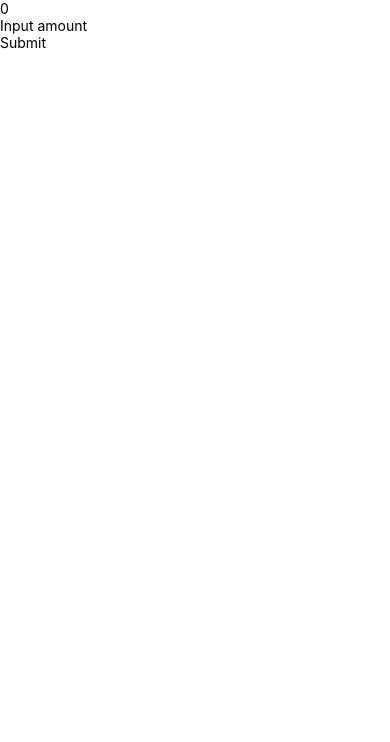
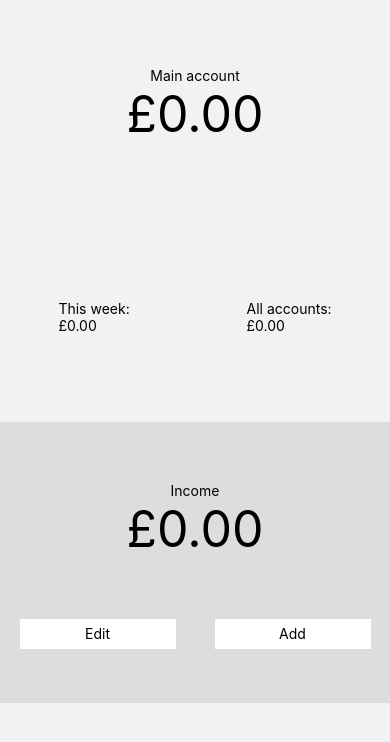
Before and after one commit to Ryan-B1yth/myBudget, a React Native app: screen /HomeScreen in a window 390 px wide. Shown: the top 742 px of the page. Built offline with nearby package versions, Linux system fonts and the light colour scheme.

Commit message:
Add navigation and start styling home screen

```diff
--- a/App.tsx
+++ b/App.tsx
@@ -13,17 +13,21 @@ import { PersistGate } from 'redux-persist/lib/integration/react';
 import HomeScreen from './src/screens/home/HomeScreen';
 import { store } from './src/features/app/store';
 import { persistor } from './src/features/app/store';
+import Router from './src/navigation/Router';
+import { NavigationContainer } from '@react-navigation/native';
 
 const App = () => {
   return (
+    <NavigationContainer>
       <Provider store={store}>
         <PersistGate persistor={persistor} loading={null}>
-        <SafeAreaView>
+          <SafeAreaView style={{ flex: 1 }}>
             <StatusBar />
-          <HomeScreen />
+            <Router />
           </SafeAreaView>
         </PersistGate>
       </Provider>
+    </NavigationContainer>
   );
 };
 
--- /dev/null
+++ b/src/components/dashboard/Dashboard.tsx
@@ -0,0 +1,41 @@
+import { View, Text, StyleSheet, Pressable } from 'react-native';
+import React from 'react';
+import { useAppSelector } from '../../features/app/hooks';
+import { useNavigation } from '@react-navigation/native';
+
+import styles from './styles';
+
+const Dashboard = ({ navigation }: any) => {
+  const userInfo = useAppSelector(state => state).userInfo;
+
+  const allAccounts = () => {
+    for (let i = 0; i <= userInfo.accounts.length; i++) {
+      return <Text>£{userInfo.accounts[i].currentBalance.toFixed(2)}</Text>;
+    }
+  };
+
+  return (
+    <View style={styles.container}>
+      <View style={styles.mainAccountContainer}>
+        <Text style={styles.title}>Main account</Text>
+        <Text style={styles.mainValue}>
+          £{userInfo.accounts[0].currentBalance.toFixed(2)}
+        </Text>
+      </View>
+      <View style={styles.secondaryInfo}>
+        <View>
+          <Text>This week:</Text>
+          <Text>£{userInfo.totalSpending.week.toFixed(2)}</Text>
+        </View>
+        <View>
+          <Pressable>
+            <Text>All accounts:</Text>
+            {allAccounts()}
+          </Pressable>
+        </View>
+      </View>
+    </View>
+  );
+};
+
+export default Dashboard;
--- /dev/null
+++ b/src/components/dashboard/styles.ts
@@ -0,0 +1,26 @@
+import { StyleSheet } from 'react-native';
+import { Dimensions } from 'react-native';
+
+const styles = StyleSheet.create({
+  container: {
+    width: '100%',
+    height: Dimensions.get('window').height / 2,
+  },
+  mainAccountContainer: {
+    height: '50%',
+    justifyContent: 'center',
+    alignItems: 'center',
+  },
+  title: {},
+  mainValue: {
+    fontSize: 50,
+  },
+  secondaryInfo: {
+    flexDirection: 'row',
+    justifyContent: 'space-around',
+    alignItems: 'center',
+    height: '50%',
+  },
+});
+
+export default styles;
--- /dev/null
+++ b/src/components/income/Income.tsx
@@ -0,0 +1,33 @@
+import { View, Text, Pressable } from 'react-native';
+import React from 'react';
+import { useAppSelector } from '../../features/app/hooks';
+import styles from './styles';
+
+const Income = ({ navigation }: any) => {
+  const userInfo = useAppSelector(state => state).userInfo;
+
+  return (
+    <View style={styles.container}>
+      <View style={styles.mainAccountContainer}>
+        <Text>Income</Text>
+        <Text style={styles.mainValue}>
+          £{userInfo.income[0].amount.toFixed(2)}
+        </Text>
+      </View>
+      <View style={styles.actions}>
+        <Pressable
+          style={({ pressed }) =>
+            pressed ? [styles.btn, styles.btnPressed] : styles.btn
+          }
+          onPress={() => navigation.navigate('AddIncomeScreen')}>
+          <Text style={styles.btnText}>Edit</Text>
+        </Pressable>
+        <Pressable style={styles.btn}>
+          <Text style={styles.btnText}>Add</Text>
+        </Pressable>
+      </View>
+    </View>
+  );
+};
+
+export default Income;
--- /dev/null
+++ b/src/components/income/styles.ts
@@ -0,0 +1,37 @@
+import { StyleSheet } from 'react-native';
+import { Dimensions } from 'react-native';
+
+const styles = StyleSheet.create({
+  container: {
+    height: Dimensions.get('window').height / 3,
+    width: '100%',
+    backgroundColor: '#dddddd',
+  },
+  mainAccountContainer: {
+    height: '70%',
+    justifyContent: 'center',
+    alignItems: 'center',
+  },
+  mainValue: {
+    fontSize: 50,
+  },
+  actions: {
+    flexDirection: 'row',
+    justifyContent: 'space-around',
+  },
+  btn: {
+    width: '40%',
+    backgroundColor: '#ffffff',
+    height: 30,
+    alignContent: 'center',
+    justifyContent: 'center',
+  },
+  btnText: {
+    textAlign: 'center',
+  },
+  btnPressed: {
+    backgroundColor: '#bbbbbb',
+  },
+});
+
+export default styles;
--- a/src/features/addCapital/addCapitalSlice.ts
+++ b/src/features/addCapital/addCapitalSlice.ts
@@ -1,56 +1,72 @@
 import { createSlice, PayloadAction } from '@reduxjs/toolkit';
 
+interface Spending {
+  week: number;
+  month: number;
+  sixMonth: number;
+  year: number;
+  allTime: number;
+}
+interface AccountHistory {
+  id: number;
+  date: number;
+  balance: number;
+}
 interface Accounts {
+  id: number;
   accountName: string;
   currentBalance: number;
   accountHistory: AccountHistory[];
-}
-
-interface AccountHistory {
-  date: number;
-  balance: number;
+  spending: Spending;
 }
 
 interface Income {
+  id: number;
   name: string;
   amount: number;
   dateOfPayment: number;
 }
 
 interface Expenses {
+  id: number;
   name: string;
   amount: number;
   dateOfPayment: number;
 }
 
 interface UserInfo {
+  id: 0;
   accounts: Accounts[];
-  spending: {
-    week: number;
-    month: number;
-    sixMonth: number;
-    year: number;
-    allTime: number;
-  };
+  totalSpending: Spending;
   totalCapital: number;
   income: Income[];
   expenses: Expenses[];
 }
 
 const initialState: UserInfo = {
+  id: 0,
   accounts: [
     {
+      id: 0,
       accountName: 'Main',
       currentBalance: 0,
       accountHistory: [
         {
+          id: 0,
           date: Date.now(),
           balance: 0,
         },
       ],
+      spending: {
+        week: 0,
+        month: 0,
+        sixMonth: 0,
+        year: 0,
+        allTime: 0,
+      },
     },
   ],
-  spending: {
+  totalSpending: {
     week: 0,
     month: 0,
     sixMonth: 0,
@@ -60,6 +76,7 @@ const initialState: UserInfo = {
   totalCapital: 0,
   income: [
     {
+      id: 0,
       name: 'MainIncome',
       amount: 0,
       dateOfPayment: 31,
@@ -67,6 +84,7 @@ const initialState: UserInfo = {
   ],
   expenses: [
     {
+      id: 0,
       name: 'MainExpense',
       amount: 0,
       dateOfPayment: 31,
--- /dev/null
+++ b/src/navigation/Router.tsx
@@ -0,0 +1,31 @@
+import { createNativeStackNavigator } from '@react-navigation/native-stack';
+import { NavigationContainer } from '@react-navigation/native';
+import HomeScreen from '../screens/home/HomeScreen';
+import AddIncomeScreen from '../screens/addIncome/AddIncomeScreen';
+
+const Stack = createNativeStackNavigator();
+
+const Router = () => {
+  return (
+    // <NavigationContainer>
+    <Stack.Navigator>
+      <Stack.Screen
+        name={'HomeScreen'}
+        component={HomeScreen}
+        options={{
+          headerShown: false,
+        }}
+      />
+      <Stack.Screen
+        name={'AddIncomeScreen'}
+        component={AddIncomeScreen}
+        options={{
+          headerShown: false,
+        }}
+      />
+    </Stack.Navigator>
+    // </NavigationContainer>
+  );
+};
+
+export default Router;
--- /dev/null
+++ b/src/screens/addIncome/AddIncomeScreen.tsx
@@ -0,0 +1,12 @@
+import { View, Text } from 'react-native';
+import React from 'react';
+
+const AddIncomeScreen = () => {
+  return (
+    <View>
+      <Text>AddIncomeScreen</Text>
+    </View>
+  );
+};
+
+export default AddIncomeScreen;
--- a/src/screens/home/HomeScreen.tsx
+++ b/src/screens/home/HomeScreen.tsx
@@ -3,33 +3,28 @@ import React, { useState } from 'react';
 import { useAppDispatch, useAppSelector } from '../../features/app/hooks';
 import { updateTotalCapital } from '../../features/addCapital/addCapitalSlice';
 
-const HomeScreen = () => {
+import Dashboard from '../../components/dashboard/Dashboard';
+import Income from '../../components/income/Income';
+
+const HomeScreen = ({ navigation }: any) => {
   const [inputText, setInputText] = useState('Input amount');
-  const storage = useAppSelector(state => state);
   const dispatch = useAppDispatch();
-
-  // const date = new Date();
-  // const year = date.getUTCFullYear();
-  // const month = date.getUTCMonth() + 1;
-  // const day = date.getUTCDate();
-  // const hour = date.getUTCHours();
-  // const minute = date.getUTCMinutes();
-  // const second = date.getUTCSeconds();
-  // const dateStamp = `${year}-${month}-${day}-${hour}-${minute}-${second}`;
 
   return (
     <View>
+      <Dashboard navigation={navigation} />
+      <Income navigation={navigation} />
       <View>
-        <Text>{storage.userInfo.totalCapital}</Text>
-        <TextInput
+        {/* <TextInput
           onChangeText={setInputText}
           placeholder="Input amount"
           value={inputText}
+          keyboardType="numeric"
         />
         <Pressable
-          onPress={() => dispatch(updateTotalCapital(parseInt(inputText)))}>
+          onPress={() => dispatch(updateTotalCapital(Number(inputText)))}>
           <Text>Submit</Text>
-        </Pressable>
+        </Pressable> */}
       </View>
     </View>
   );
```
Also changed, not shown: index.js (+3 -6 lines), package.json (+9 -1 lines), .eslintrc.js, 3 other files (tests, documents, lock files or other folders). Lines whose indentation alone changed are shown as unchanged.
